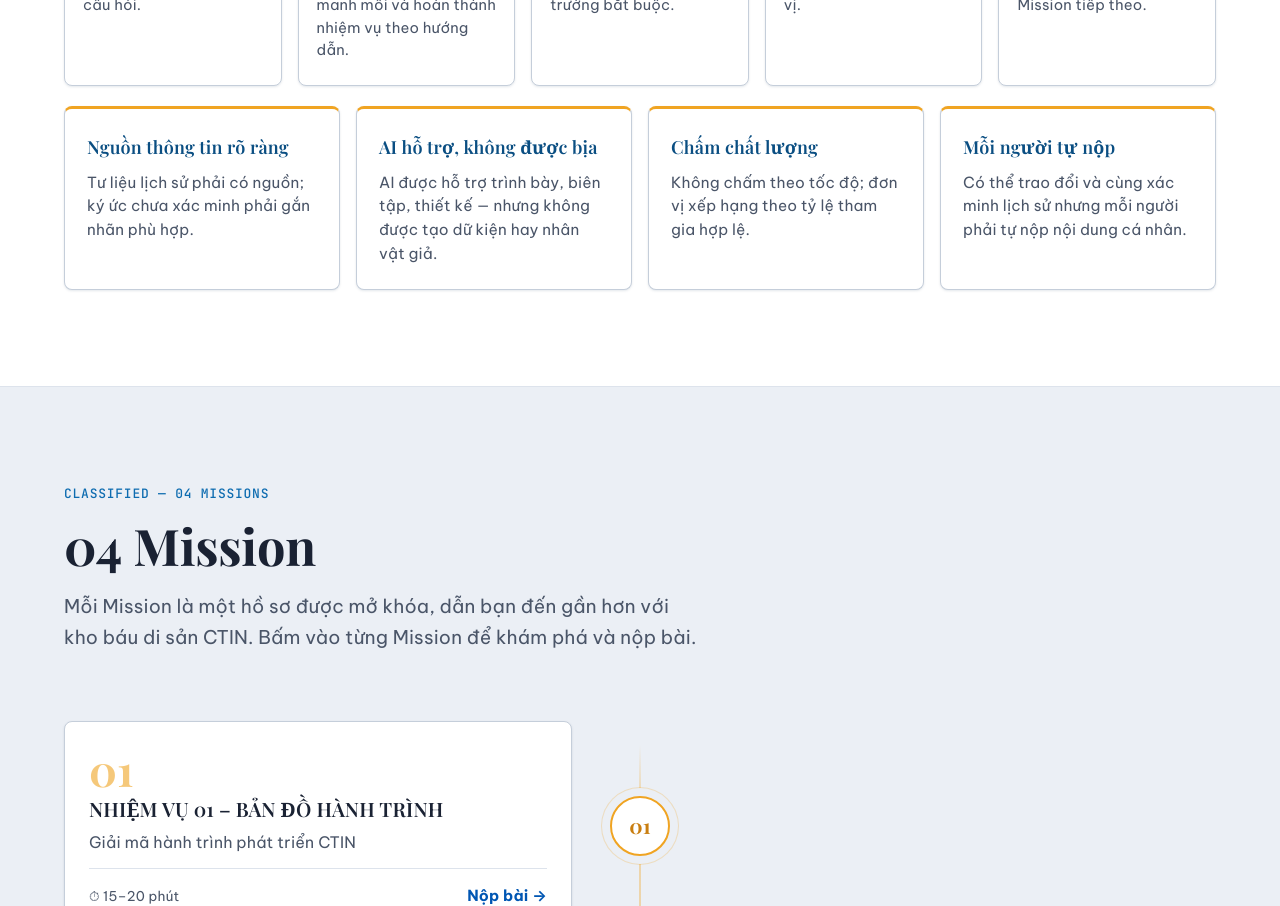
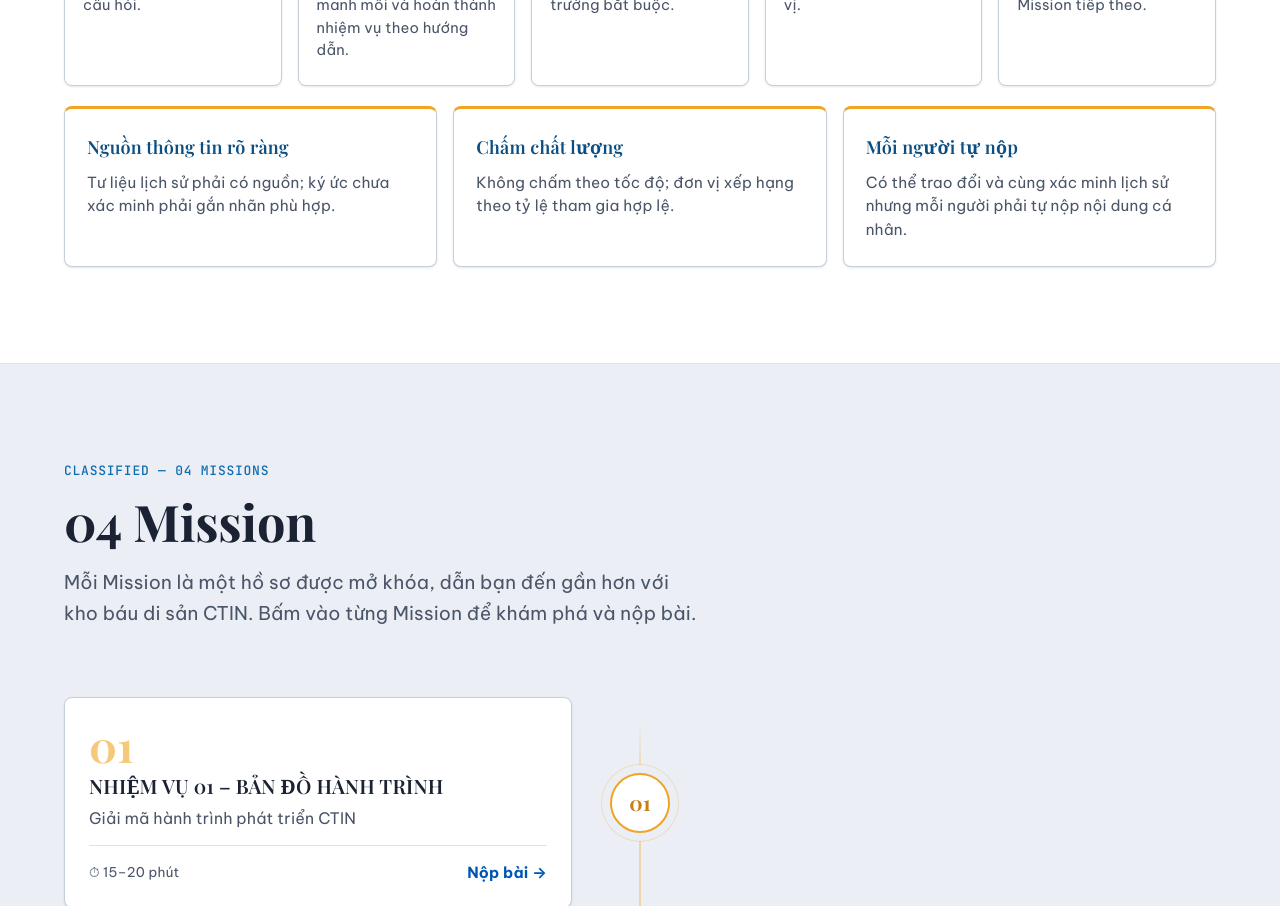
Before and after one commit to cuongmn16/landingPage_FE, a React (Vite) app: page / in a window 1280 px wide. Shown: the part 2240-3146 px from the top of the page. Built offline with nearby package versions, Linux system fonts and the light colour scheme; no server answers.

Commit message:
remove AI guideline card from fairplay section

```diff
--- a/src/data/appData.js
+++ b/src/data/appData.js
@@ -50,7 +50,6 @@ export const HOW_TO_PLAY = {
   fairplayTitle: 'Fair play',
   fairplay: [
     { title: 'Nguồn thông tin rõ ràng', desc: 'Tư liệu lịch sử phải có nguồn; ký ức chưa xác minh phải gắn nhãn phù hợp.' },
-    { title: 'AI hỗ trợ, không được bịa', desc: 'AI được hỗ trợ trình bày, biên tập, thiết kế — nhưng không được tạo dữ kiện hay nhân vật giả.' },
     { title: 'Chấm chất lượng', desc: 'Không chấm theo tốc độ; đơn vị xếp hạng theo tỷ lệ tham gia hợp lệ.' },
     { title: 'Mỗi người tự nộp', desc: 'Có thể trao đổi và cùng xác minh lịch sử nhưng mỗi người phải tự nộp nội dung cá nhân.' }
   ]
```
